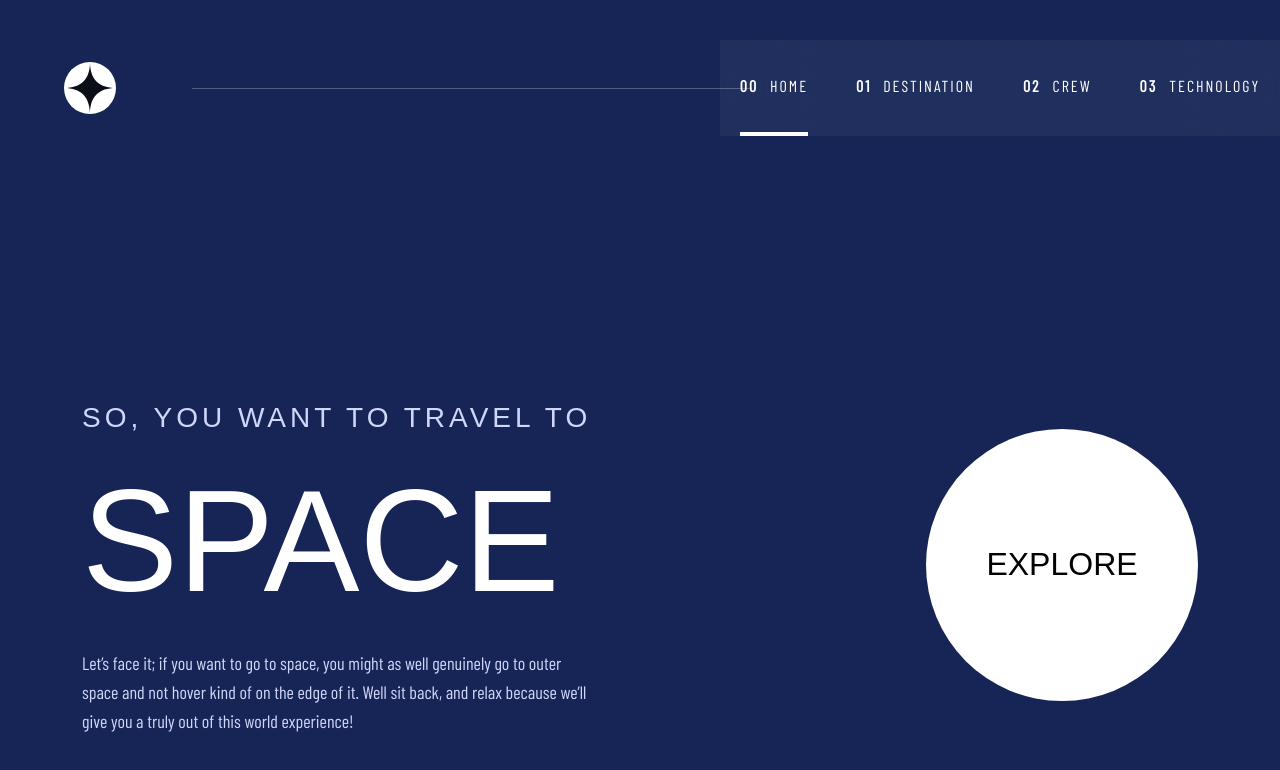
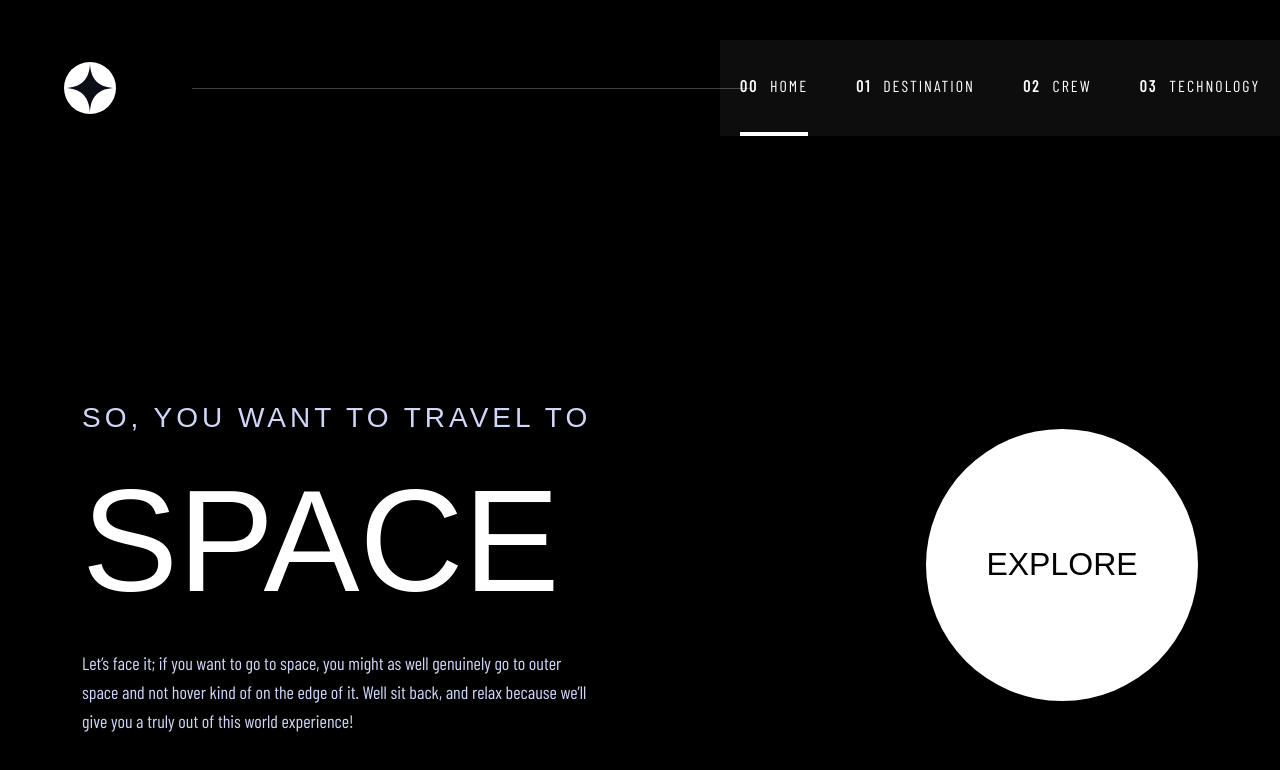
Before and after one commit to rizkicaandra/space-tourism, a Next.js app: page / in a window 1280 px wide. Shown: the top 770 px of the page. Built offline with nearby package versions, Linux system fonts and the light colour scheme; a web font is replaced by a local one.

Commit message:
change background color

```diff
--- a/app/globals.css
+++ b/app/globals.css
@@ -214,7 +214,7 @@
 
 body {
   font-family: 'Barlow Condensed', sans-serif;
-  background-color: var(--color-blue-950);
+  background-color: var(--color-black);
 }
 
 @keyframes fade-in-right {
```
